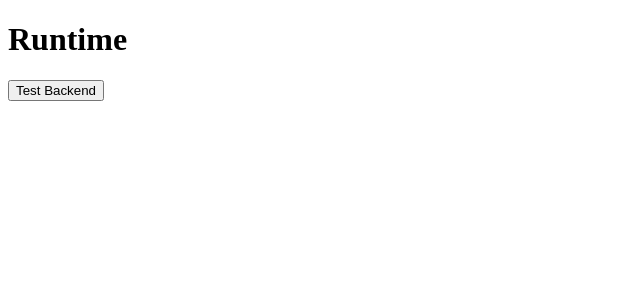
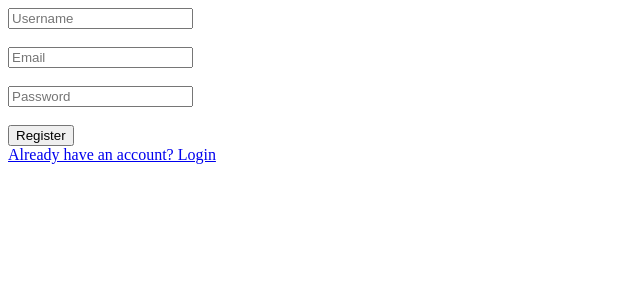
Before and after one commit to praneethkumarsanka9/runtime, a React app in the folder frontend/: page /register in a window 1280 px wide. Shown: the top 300 px of the page, without its empty margins (0-640 px from the left). Built offline with nearby package versions, Linux system fonts and the light colour scheme; the HTML template or start-up script is replaced by a standard one.

Commit message:
Implemented React Router with login and register navigation

```diff
--- a/frontend/package.json
+++ b/frontend/package.json
@@ -12,7 +12,8 @@
   "dependencies": {
     "axios": "^1.18.0",
     "react": "^19.2.6",
-    "react-dom": "^19.2.6"
+    "react-dom": "^19.2.6",
+    "react-router-dom": "^7.18.0"
   },
   "devDependencies": {
     "@eslint/js": "^10.0.1",
--- a/frontend/src/App.jsx
+++ b/frontend/src/App.jsx
@@ -1,22 +1,15 @@
-import axios from "axios";
+import React from "react";
+import { Route,Routes } from "react-router-dom";
+import Login from "./pages/Login";
+import Register from "./pages/Register";
 
 function App(){
-  async function  testBackend(){
-    try{
-      const res = await axios.get("http://localhost:3000/problems");
-      console.log(res.data);
-    }catch(err){
-      console.log(err);
-    }
-  }
-  return (
-    <div>
-      <h1>Runtime</h1>
-      <button onClick={testBackend}>
-         Test Backend
-      </button>
-    </div>
-  );
+    return (
+      <Routes>
+        <Route path="/login" element={<Login/>}/>
+        <Route path="/register" element={<Register/>}/>
+      </Routes>
+    )
 }
 
 export default App;
--- a/frontend/src/main.jsx
+++ b/frontend/src/main.jsx
@@ -1,9 +1,12 @@
-import { StrictMode } from 'react'
-import { createRoot } from 'react-dom/client'
-import App from './App.jsx'
+import { StrictMode } from 'react';
+import { createRoot } from 'react-dom/client';
+import { BrowserRouter } from 'react-router-dom';
+import App from './App.jsx';
 
 createRoot(document.getElementById('root')).render(
   <StrictMode>
-    <App />
+    <BrowserRouter>
+       <App/>
+    </BrowserRouter>
   </StrictMode>,
 )
--- /dev/null
+++ b/frontend/src/pages/Login.jsx
@@ -0,0 +1,52 @@
+import React from "react";
+import { useState } from "react";
+import axios from "axios";
+import { Link } from "react-router-dom";
+import { useNavigate } from "react-router-dom";
+function Login(){
+    const[email,setEmail] = useState("");
+    const [password,setPassword] = useState("");
+    const[message,setMessage] = useState("");
+    const navigate = useNavigate();
+
+    async function handle(e){
+      e.preventDefault();
+      try{
+         const res = await axios.post("http://localhost:3000/login",{email,password});
+         navigate("/register",{replace: true});
+      }catch(err){
+        console.log(err.response.data);
+      }
+    }
+
+    return(
+       <div>
+          <form onSubmit={handle}>
+          <input
+             type="email"
+             placeholder="Email"
+             value={email}
+             onChange={(e)=>setEmail(e.target.value)}
+          />
+          <br/><br/>
+
+          <input
+             type="password"
+             placeholder="Password"
+             value={password}
+             onChange={(e)=>setPassword(e.target.value)}
+          />
+          <br/><br/>
+
+          <button type="submit">
+            Login
+          </button>
+       </form>
+       <Link to="/register">
+           Don't have an account? Register
+       </Link>
+       <h6>{message}</h6>
+       </div>
+    );
+}
+export default Login;
--- /dev/null
+++ b/frontend/src/pages/Register.jsx
@@ -0,0 +1,62 @@
+import React from "react";
+import axios from "axios";
+import { Link } from "react-router-dom";
+import { useState } from "react";
+
+function Register(){
+    const [username,setUsername] = useState("");
+    const [email,setEmail] = useState("");
+    const [password,setPassword] = useState("");
+    const [message, setMessage] = useState("");
+    async function handle(e){
+        e.preventDefault();
+        try{
+            const result = await axios.post("http://localhost:3000/register",{username,email,password});
+            console.log(result.data.message);
+            setMessage(result.data.message);
+            setUsername("");
+            setEmail("");
+            setPassword("");
+
+        }catch(err){
+            console.log(err.response.data);
+        }
+    }
+
+    return(
+        <div>
+           <form onSubmit={handle}>
+            <input
+               type="text"
+               placeholder="Username"
+               value = {username}
+               onChange={(e)=>setUsername(e.target.value)}
+            />
+            <br/> <br/>
+            <input
+               type="email"
+               placeholder="Email"
+               value = {email}
+               onChange={(e)=>setEmail(e.target.value)}
+            />
+            <br/> <br/>
+            <input
+               type="password"
+               placeholder="Password"
+               value = {password}
+               onChange={(e)=>setPassword(e.target.value)}
+            />
+            <br/> <br/>
+            <button type="submit">
+                Register
+            </button>
+        </form>
+        <Link to="/login">
+            Already have an account? Login
+        </Link>
+        <h4>{message}</h4>
+        </div>
+    )
+}
+
+export default Register;
```
Also changed, not shown: 1 other file (tests, documents, lock files or other folders).
